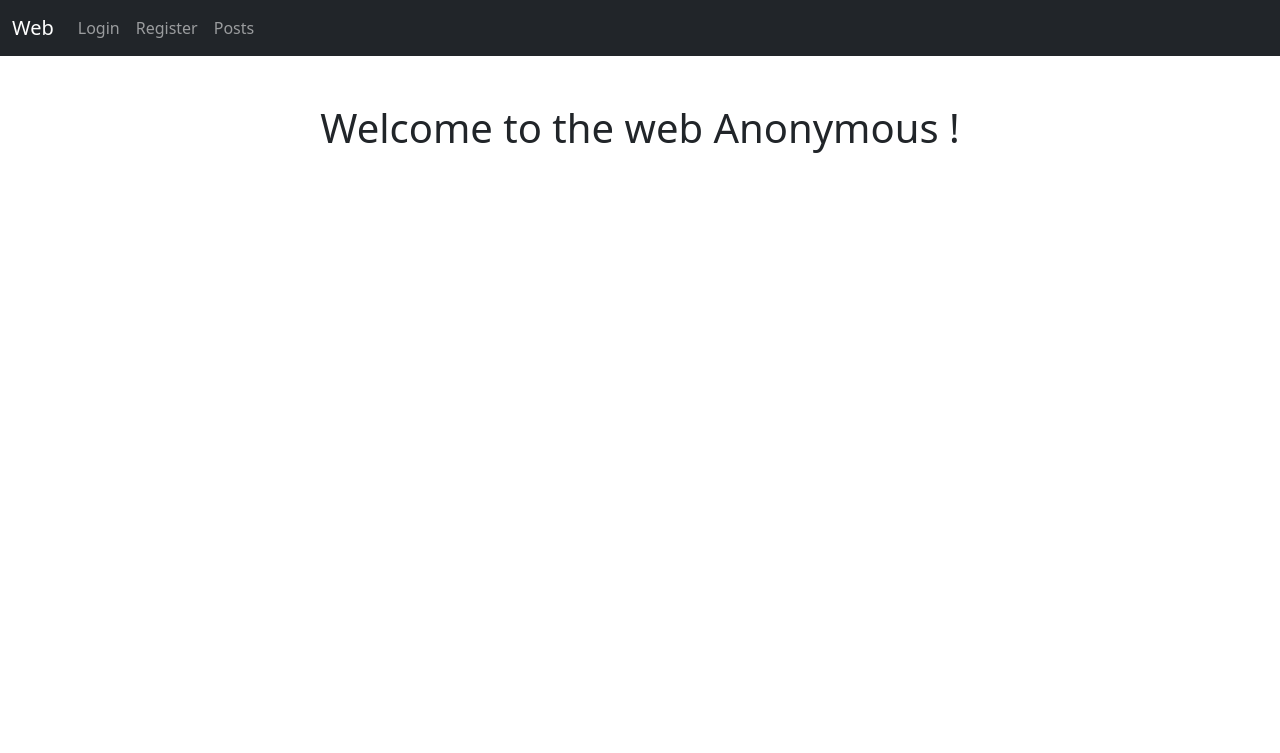
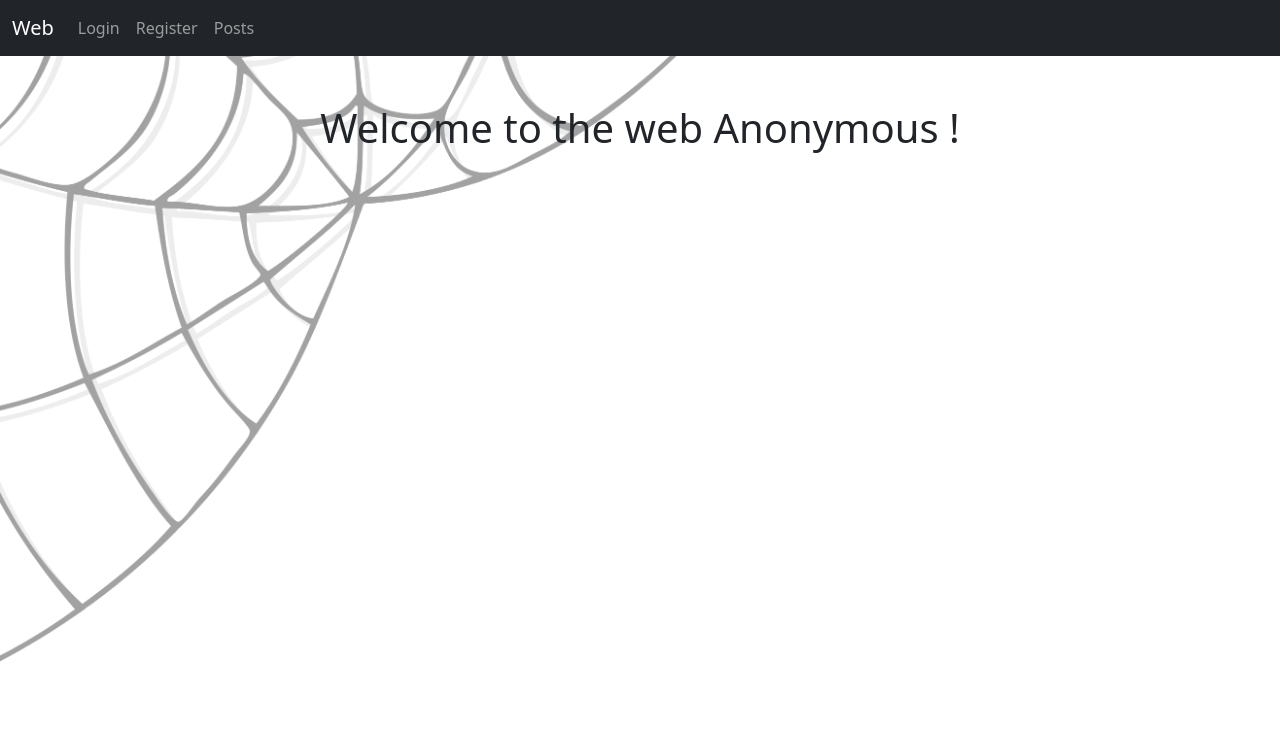
Before and after one commit to Dest1ni/Project, a Django app: page / in a window 1280 px wide. Shown: the top 753 px of the page. Run offline with Django 4.2, Linux system fonts and the light colour scheme; some libraries are stand-ins or nearby versions.

Commit message:
Improved the appearance of html

```diff
--- a/web/posts/templates/posts/create.html
+++ b/web/posts/templates/posts/create.html
@@ -23,9 +23,7 @@
   </div>
   <br>
       {% if form.errors %}
-    <div class ="container">
-    <div class="text-center">
-    <div>
+      <div class="text-center container">
           {% for field in form %}
             {% for error in field.errors %}
               <div class="alert alert-danger" role="alert">
--- a/web/posts/templates/posts/index.html
+++ b/web/posts/templates/posts/index.html
@@ -1,5 +1,4 @@
 {% extends "web/base.html" %}
-
 {% block title %}
 Posts
 {% endblock title %}
@@ -23,5 +22,5 @@ Posts
       <p class="empty-message">Oops, здесь ничего нет :(</p>
     {% endfor %}
   </div>
-<div>
+</div>
 {% endblock body %}
--- a/web/web/settings.py
+++ b/web/web/settings.py
@@ -120,7 +120,7 @@ USE_TZ = True
 # Static files (CSS, JavaScript, Images)
 # https://docs.djangoproject.com/en/4.2/howto/static-files/
 
-STATIC_URL = 'static/'
+STATIC_URL = '/static/'
 
 STATICFILES_DIRS = [
     os.path.join(BASE_DIR, 'static')
--- a/web/web/templates/web/base.html
+++ b/web/web/templates/web/base.html
@@ -1,13 +1,23 @@
 <!DOCTYPE html>
 <html lang="en">
+  {% load static %}
+
   <head>
+
     <meta charset="UTF-8">
     <meta name="viewport" content="width=device-width, initial-scale=1.0">
     <title>
       {% block title %}
       {% endblock title %}
     </title>
+
     {% load bootstrap5 %}
+
+    <head>
+      <link rel="shortcut icon" href="{% static 'general/favicon.png' %}" type="image/x-icon">
+      <link rel="icon" href="{% static 'general/favicon.png' %}" type="image/x-icon">
+    </head>
+
     {% bootstrap_css %}
     {% bootstrap_javascript %}
   </head>
@@ -21,18 +31,13 @@
           </button>
           <div class="collapse navbar-collapse" id="navbarNavAltMarkup">
             <div class="navbar-nav">
-        {% if  request.user.is_authenticated %}
-            <a class="nav-link" href = "{% url 'cauth:cauth-logout' %}">Logout</a>
-        {% else %}
-            <a class="nav-link" href = '{% url "cauth:cauth-login" %}'> Login</a>
-            <a class="nav-link" href = '{% url "cauth:cauth-register" %}'> Register </a>
-        {% endif %}
-            <a class="nav-link" href = '{% url "posts:show-posts" %}'>Posts</a>
-        {% if  request.user.is_authenticated %}
-            <a class="nav-link" href = '{% url "posts:create-post" %}'> Create Post </a>
-            <span class="nav-link text-white fw-bold"> {% firstof request.user.first_name request.user.username %} </span>
-        {% else %}
-        {% endif %}
+              {% if request.user.is_authenticated %}
+              <a class="nav-link" href="{% url 'cauth:cauth-logout' %}">Logout</a> {% else %}
+              <a class="nav-link" href='{% url "cauth:cauth-login" %}'> Login</a>
+              <a class="nav-link" href='{% url "cauth:cauth-register" %}'> Register </a> {% endif %}
+              <a class="nav-link" href='{% url "posts:show-posts" %}'>Posts</a> {% if request.user.is_authenticated %}
+              <a class="nav-link" href='{% url "posts:create-post" %}'> Create Post </a>
+              <span class="nav-link text-white fw-bold"> {% firstof request.user.first_name request.user.username %} </span> {% else %} {% endif %}
             </div>
           </div>
         </div>
@@ -41,4 +46,5 @@
     {% block body %}
     {% endblock body %}
   </body>
+
 </html>
--- a/web/web/templates/web/index.html
+++ b/web/web/templates/web/index.html
@@ -2,9 +2,11 @@
 {% block title %}
 Web
 {% endblock title %}
-
+{% load static %}
 {% block body %}
-    <div class="text-center mt-5">
-        <h1>Welcome to the web {% firstof user.username 'Anonymous'%} !</h1>
+    <div class="bg-image d-flex align-items-center justify-content-center" style="background-image: url('{% static 'general/background.png' %}'); background-size: cover;">
+        <div class="text-center mt-5 mb-auto" style ="height: 650px">
+            <h1>Welcome to the web {% firstof user.username 'Anonymous'%} !</h1>
+        </div>
     </div>
 {% endblock body %}
```
Also changed, not shown: web/posts/templates/posts/detail.html (+18 -10 lines), web/static/general/background.png (added), web/static/general/favicon.png (added). Lines whose indentation alone changed are shown as unchanged.
